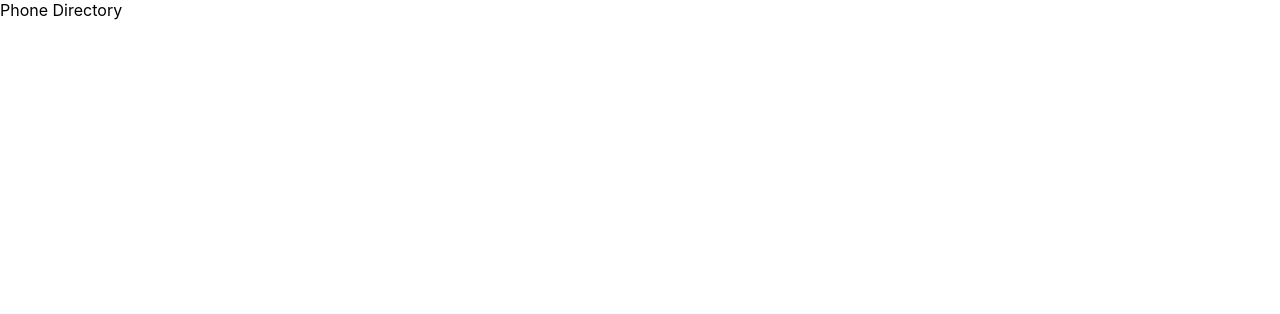
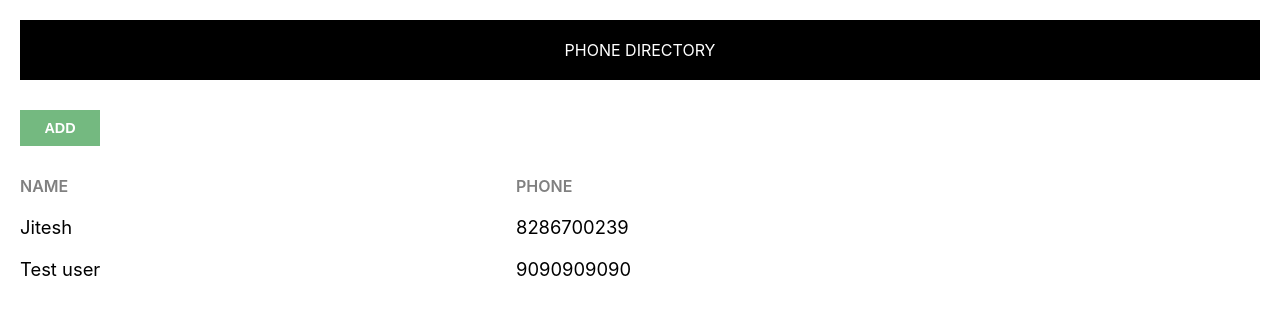
Before and after one commit to JiteshA16/ReactJS_PhoneDirectory, a React (Create React App) app: page / in a window 1280 px wide. Shown: the top 314 px of the page. Built offline with nearby package versions, Linux system fonts and the light colour scheme.

Commit message:
Dynamic rendering of records

```diff
--- /dev/null
+++ b/src/App.css
@@ -0,0 +1,44 @@
+.body-container {
+    padding: 20px;
+}
+
+.heading-container {
+    margin: 30px 0px 20px 0px;
+    width: 100%;
+}
+
+.add-btn {
+    color: white;
+    background-color: #74B980;
+}
+
+.custom-btn {
+    padding: 10px;
+    width: 80px;
+    cursor: pointer;
+    border: none;
+    font-weight: bold;
+    font-size: 0.9rem;
+    text-transform: uppercase;
+    margin-top: 30px;
+}
+
+.grid-container {
+    display: grid;
+    grid-template-columns: 40% 30% auto;
+    margin-bottom: 20px;
+}
+
+.grid-item {
+    background-color: rgba(255, 255, 255, 0.8);
+    padding-right: 10px;
+    font-size: 1.15rem;
+    word-wrap: break-word;
+}
+
+.name-heading, .phone-heading {
+    font-size: 1rem;
+    font-weight: 600;
+    color: #808080;
+    text-transform: uppercase;
+}
--- a/src/App.js
+++ b/src/App.js
@@ -1,12 +1,42 @@
 
 import React, { Component } from 'react';
 import Header from './Header';
+import './App.css';
 
 class App extends Component {
   render() {
+    let subscribers = [
+      {
+        id: 100,
+        name: "Jitesh",
+        phone: "8286700239"
+      },
+      {
+        id: 101,
+        name: "Test user",
+        phone: "9090909090"
+      }
+    ]
+
     return (
-      <div>
-        <Header/>
+      <div className="body-container">
+        <Header />
+        <button className="custom-btn add-btn">Add</button>
+        <div className="grid-container heading-container">
+          <span className="grid-item name-heading">Name</span>
+          <span className="grid-item phone-heading">Phone</span>
+        </div>
+
+        {
+          subscribers.map(sub => {
+            return <div className="grid-container" key={sub.id}>
+              <span className="grid-item">{sub.name}</span>
+              <span className="grid-item">{sub.phone}</span>
+            </div>
+          })
+        }
+
+
       </div>
     );
   }
--- /dev/null
+++ b/src/Header.css
@@ -0,0 +1,8 @@
+
+.header {
+    text-align: center;
+    background-color: black;
+    color: white;
+    padding: 20px;
+    text-transform: uppercase;
+}
```
Also changed, not shown: src/Header.js (+10 -0 lines).
